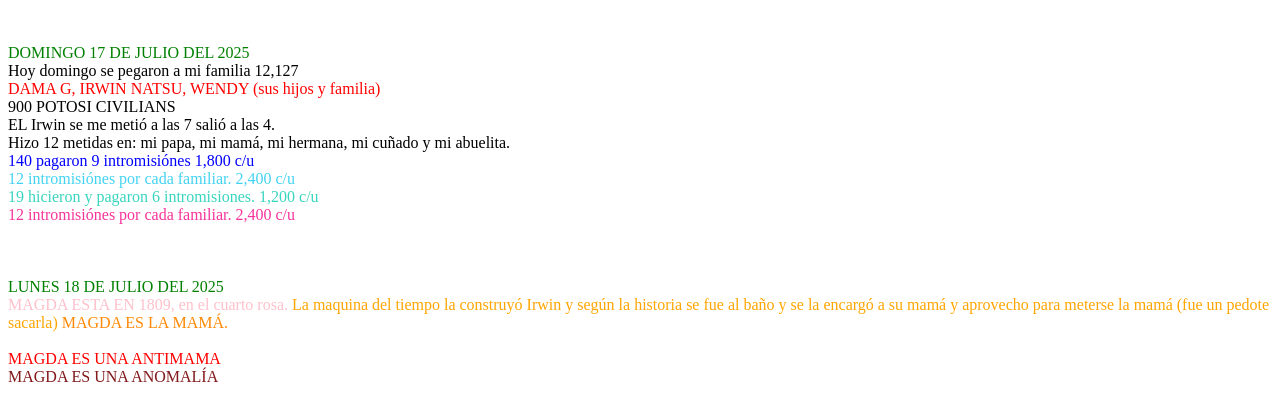
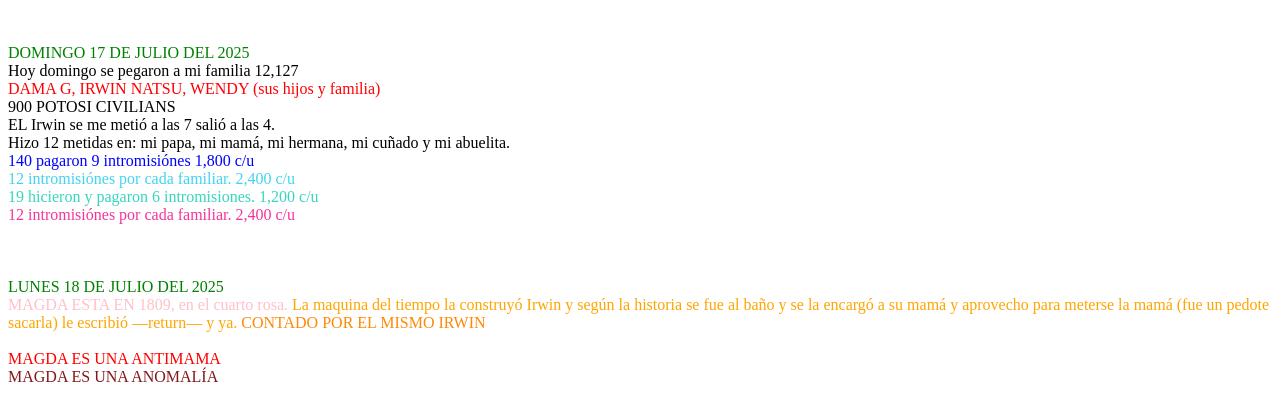
Before and after one commit to Sakuramikuestefychan/Diabolicsystemjosefina0, a plain HTML site: page index.html in a window 1280 px wide. Drawn offline with Linux system fonts and the light colour scheme.

Commit message:
index.html

```diff
--- a/index.html
+++ b/index.html
@@ -18,8 +18,8 @@
     <font size color="pink">
     MAGDA ESTA EN 1809, en el cuarto rosa. </font>
     <font size color="orange"> La maquina del tiempo la construyó Irwin y según la historia se fue al baño
-    y se la encargó a su mamá y aprovecho para meterse la mamá (fue un pedote sacarla)
-    <font size color="#FF8904">MAGDA ES LA MAMÁ. <br>
+    y se la encargó a su mamá y aprovecho para meterse la mamá (fue un pedote sacarla) le escribió —return— y ya.
+    <font size color="#FF8904">CONTADO POR EL MISMO IRWIN<br>
     </font> </font><br>
     <font size color="red"> MAGDA ES UNA ANTIMAMA <br></font>
     <font size color="#82181A"> MAGDA ES UNA ANOMALÍA <br></font>
```
